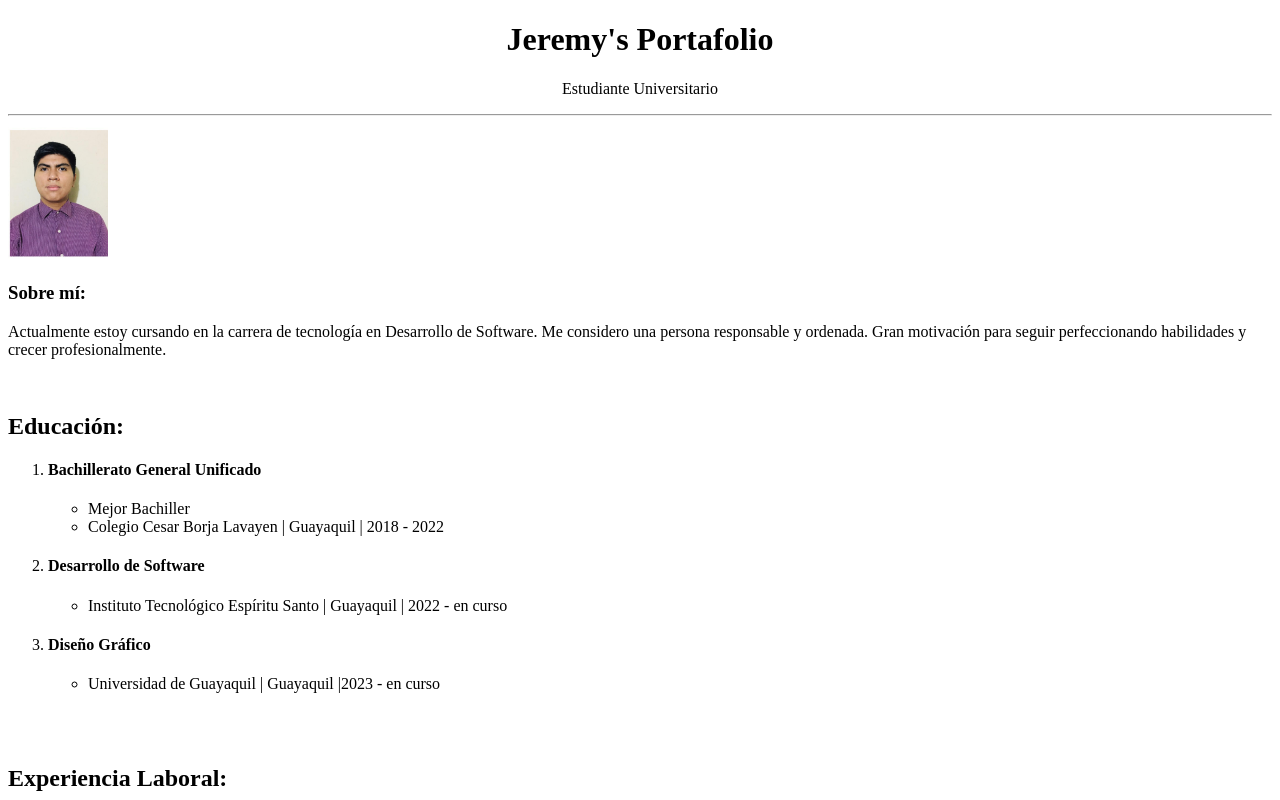
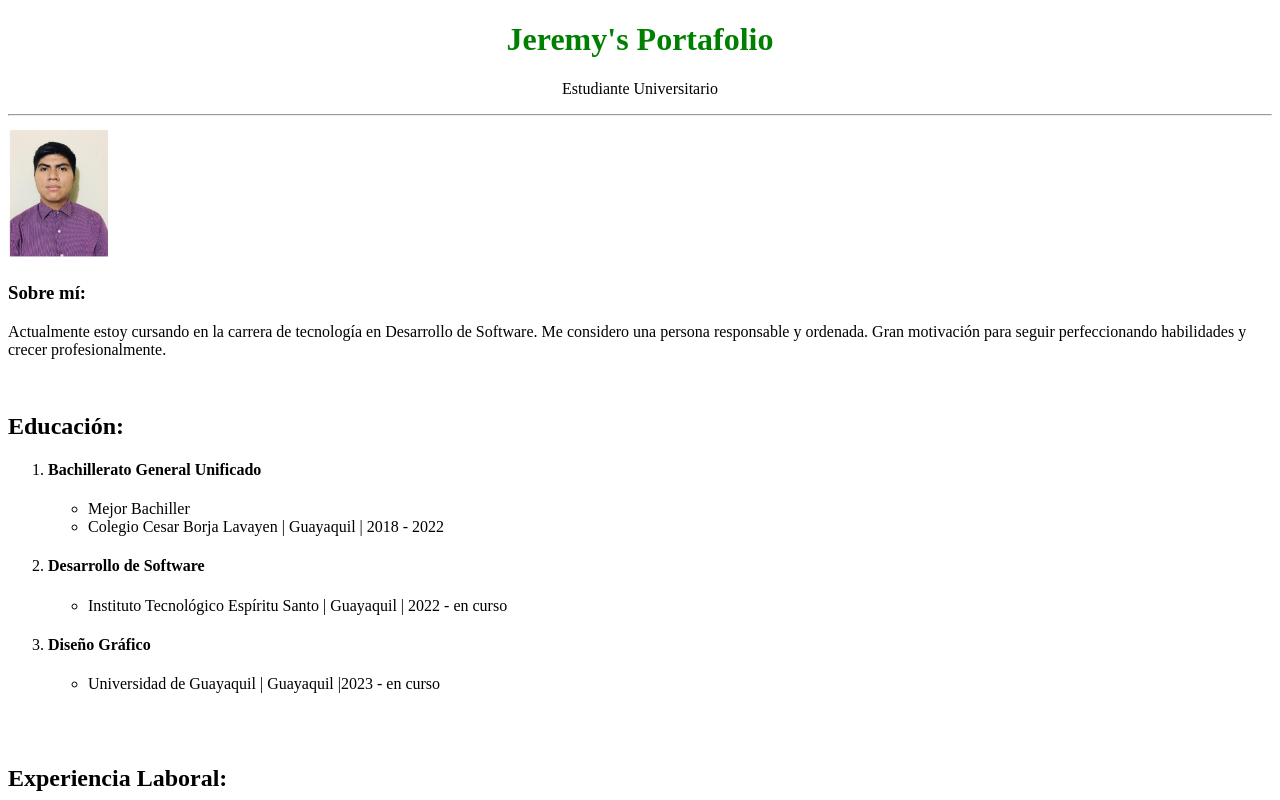
Before and after one commit to Jsar25/Portafolio, a plain HTML site: page index.html in a window 1280 px wide. Shown: the top 800 px of the page. Drawn offline with Linux system fonts and the light colour scheme; files that its build step writes are made by us from their sources.

Commit message:
Update index.html

```diff
--- a/index.html
+++ b/index.html
@@ -4,7 +4,7 @@
 <head>
   <meta charset="UTF-8">
   <title>Jeremy's Portfolio</title>
-  <link rel="stylesheet" href="assests/home_styles.css">
+  <link rel="stylesheet" href="assests/home_style.css">
 </head>
 
 <body>
```
